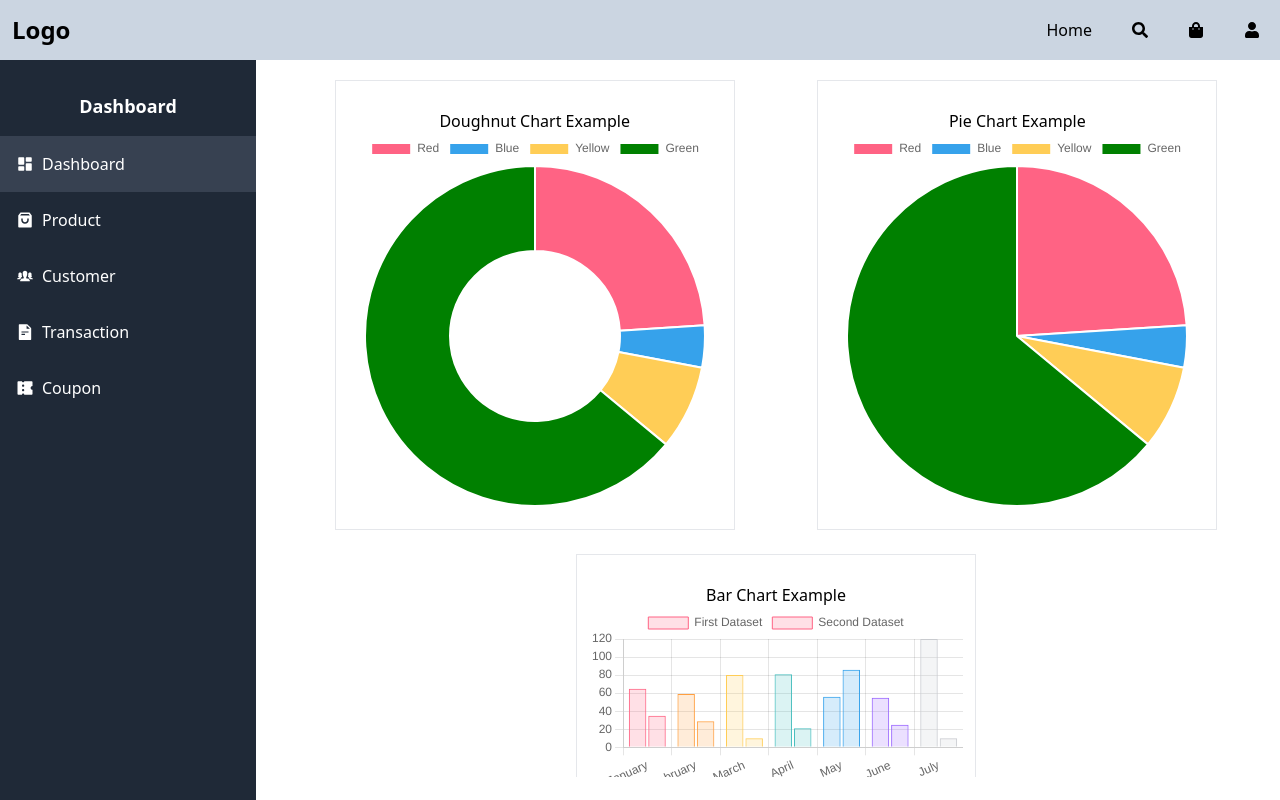
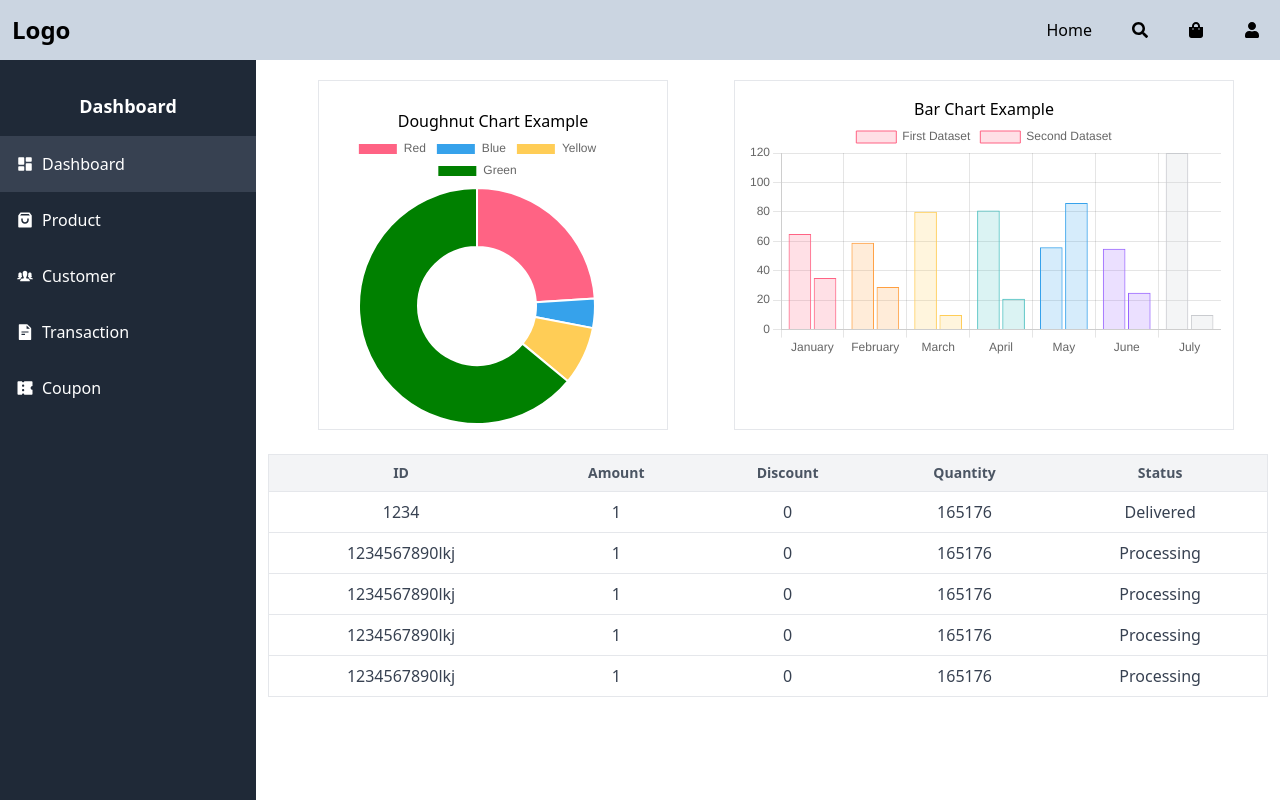
Before and after one commit to harishchandragiri/Ecommerce-in-MERN, a React (Vite) app in the folder frontend/: page /admin/dashboard in a window 1280 px wide. Built offline with nearby package versions, Linux system fonts and the light colour scheme.

Commit message:
dashboard customised

```diff
--- /dev/null
+++ b/frontend/src/components/AdminComponents/TopTransaction.jsx
@@ -0,0 +1,73 @@
+import React from 'react'
+
+function TopTransaction() {
+
+    const orders = [
+        {
+          id: '1234',
+          quantity: 1,
+          discount: 0,
+          amount: 165176,
+          status: 'Delivered',
+        },
+        {
+            id: '1234567890lkj',
+            quantity: 1,
+            discount: 0,
+            amount: 165176,
+            status: 'Processing',
+          },
+          {
+            id: '1234567890lkj',
+            quantity: 1,
+            discount: 0,
+            amount: 165176,
+            status: 'Processing',
+          },
+          {
+            id: '1234567890lkj',
+            quantity: 1,
+            discount: 0,
+            amount: 165176,
+            status: 'Processing',
+          },
+          {
+            id: '1234567890lkj',
+            quantity: 1,
+            discount: 0,
+            amount: 165176,
+            status: 'Processing',
+          },
+      ];
+
+  return (
+<div>
+  <div className="overflow-x-auto">
+    <table className="min-w-full border border-gray-200">
+      <thead className="bg-gray-100">
+        <tr>
+          <th className="px-4 py-2 text-center text-sm font-semibold text-gray-600">ID</th>
+          <th className="px-4 py-2 text-center text-sm font-semibold text-gray-600">Amount</th>
+          <th className="px-4 py-2 text-center text-sm font-semibold text-gray-600">Discount</th>
+          <th className="px-4 py-2 text-center text-sm font-semibold text-gray-600">Quantity</th>
+          <th className="px-4 py-2 text-center text-sm font-semibold text-gray-600">Status</th>
+        </tr>
+      </thead>
+      <tbody>
+        {orders.map((order, index) => (
+          <tr key={index} className="border-t">
+            <td className="px-4 py-2 text-gray-700">{order.id}</td>
+            <td className="px-4 py-2 text-gray-700">{order.quantity}</td>
+            <td className="px-4 py-2 text-gray-700">{order.discount}</td>
+            <td className="px-4 py-2 text-gray-700">{order.amount}</td>
+            <td className="px-4 py-2 text-gray-700">{order.status}</td>
+          </tr>
+        ))}
+      </tbody>
+    </table>
+  </div>
+</div>
+  )
+}
+
+export default TopTransaction
--- a/frontend/src/pages/AdminPages/Dashboadr.jsx
+++ b/frontend/src/pages/AdminPages/Dashboadr.jsx
@@ -1,6 +1,7 @@
 import React from 'react'
 import AdminSideBar from '../../components/AdminComponents/AdminSideBar'
 import Charts from './charts/Chart'
+import TopTransaction from '../../components/AdminComponents/TopTransaction'
 
 function Dashboadr() {
   return (
@@ -9,6 +10,10 @@ function Dashboadr() {
         <div className='absolute left-0 sm:left-64 w-full sm:pr-64'>
           <div >
             <Charts />
+
+          </div>
+          <div className='m-3'>
+            <TopTransaction/>
           </div>
         </div>
     </div>
--- a/frontend/src/pages/AdminPages/charts/Chart.jsx
+++ b/frontend/src/pages/AdminPages/charts/Chart.jsx
@@ -27,20 +27,20 @@ function Charts() {
       };
 
     //   data of Pie chart
-      const Piedata = {
-        labels: ['Red', 'Blue', 'Yellow', 'Green'],
-        datasets: [{
-          label: 'My First Dataset',
-          data: data2,
-          backgroundColor: [
-            'rgb(255, 99, 132)',
-            'rgb(54, 162, 235)',
-            'rgb(255, 205, 86)',
-            'rgb(0, 128, 0)'
-          ],
-          hoverOffset: 4
-        }]
-      };
+      // const Piedata = {
+      //   labels: ['Red', 'Blue', 'Yellow', 'Green'],
+      //   datasets: [{
+      //     label: 'My First Dataset',
+      //     data: data2,
+      //     backgroundColor: [
+      //       'rgb(255, 99, 132)',
+      //       'rgb(54, 162, 235)',
+      //       'rgb(255, 205, 86)',
+      //       'rgb(0, 128, 0)'
+      //     ],
+      //     hoverOffset: 4
+      //   }]
+      // };
 
     //   data of bar chart
     const labels = ['January', 'February', 'March', 'April', 'May', 'June', 'July'];
@@ -102,10 +102,10 @@ function Charts() {
       };
 
     //   configuration of Pie chart
-      const config2 = {
-        type: 'pie',
-        data: Piedata,
-      };
+      // const config2 = {
+      //   type: 'pie',
+      //   data: Piedata,
+      // };
 
     //   configuration of bar
     const config3 = {
@@ -122,20 +122,22 @@ function Charts() {
 
   return (
     <div className='w-full flex flex-wrap justify-evenly m-2'>
-        <div className=' py-7 border p-3 m-3 min-h-[300px] min-w-[250px] max-h-[450px] max-w-[400px] grow'>
+        <div className=' py-7 border p-3 m-3 h-[300px] w-[350px] sm:h-[350px] sm:w-[350px]'>
             <h2>Doughnut Chart Example</h2>
             <Doughnut data={config1.data} />
         </div>
 
-        <div className='py-7 border p-3 m-3 min-h-[300px] min-w-[250px] max-h-[450px] max-w-[400px] grow'>
+        <div className='overflow-x-auto py-4 border p-3 m-3 h-[250px] w-[350px] sm:h-[350px] sm:w-[500px]'>
+          <div className=' min-w-full'>
+             <h2>Bar Chart Example</h2>
+             <Bar  data={config3.data} options={config3.options} />
+          </div>
+        </div>
+
+        {/* <div className='py-7 border p-3 m-3 min-h-[300px] min-w-[250px] max-h-[450px] max-w-[400px] grow'>
             <h2>Pie Chart Example</h2>
             <Pie  data={config1.data} />
-        </div>
-
-        <div className='py-7 border p-3 m-3 min-h-[300px] min-w-[250px] max-h-[450px] max-w-[400px] grow'>
-            <h2>Bar Chart Example</h2>
-            <Bar  data={config3.data} options={config3.options} />
-        </div>
+        </div> */}
   </div>
   )
 }
```
